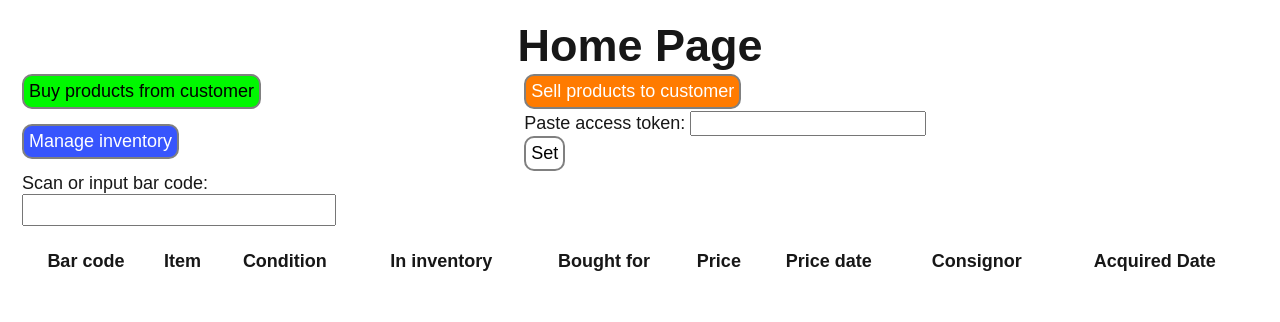
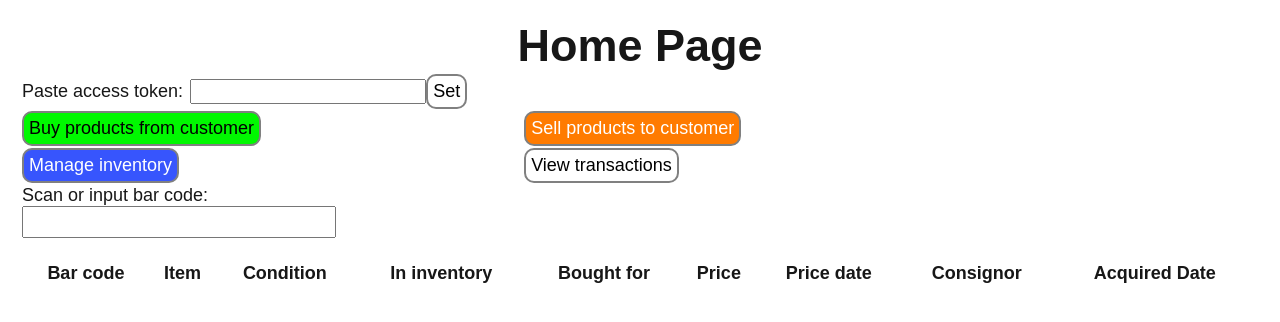
Before and after one commit to NateNate60/route5-inventory-react, a Next.js app: page / in a window 1280 px wide. Shown: the top 322 px of the page. Built offline with nearby package versions, Linux system fonts and the light colour scheme.

Commit message:
Link to transactions page

```diff
--- a/src/app/page.tsx
+++ b/src/app/page.tsx
@@ -12,6 +12,7 @@ import TokenSetter from "../components/TokenSetter";
 import ProductDisplayer from "../components/ProductDisplayer";
 import {Product} from "../types/Product"
 import { ProductQuantityList } from "@/types/ProductQuantityList";
+import WhiteTextButton from "@/components/buttons/whitebutton";
 
 export default function Home() {
     const [items, setItems] = useState<ProductQuantityList>(new ProductQuantityList())
@@ -21,6 +22,11 @@ export default function Home() {
             <h1 className="page-title">Home Page</h1>
             <table>
                 <tbody>
+                    <tr>
+                        <td colSpan={2}>
+                            <TokenSetter />
+                        </td>
+                    </tr>
                     <tr>
                         <td>
                             <GreenTextButton text="Buy products from customer" href="/buy"/>
@@ -34,7 +40,7 @@ export default function Home() {
                             <BlueTextButton text="Manage inventory" href="/inventory"/>
                         </td>
                         <td>
-                            <TokenSetter />
+                            <WhiteTextButton text="View transactions" href="/transactions"/>
                         </td>
                     </tr>
                     <tr>
```
